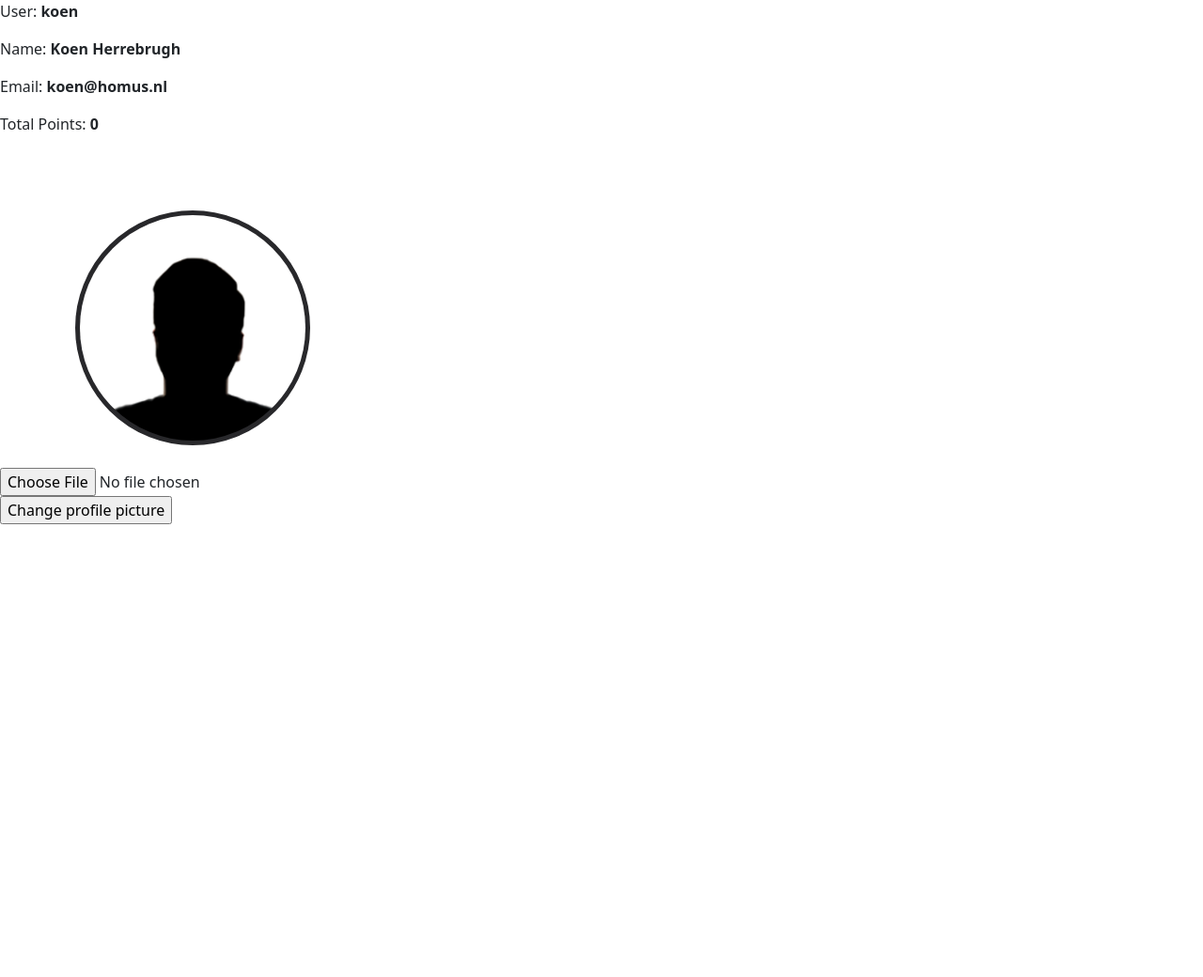
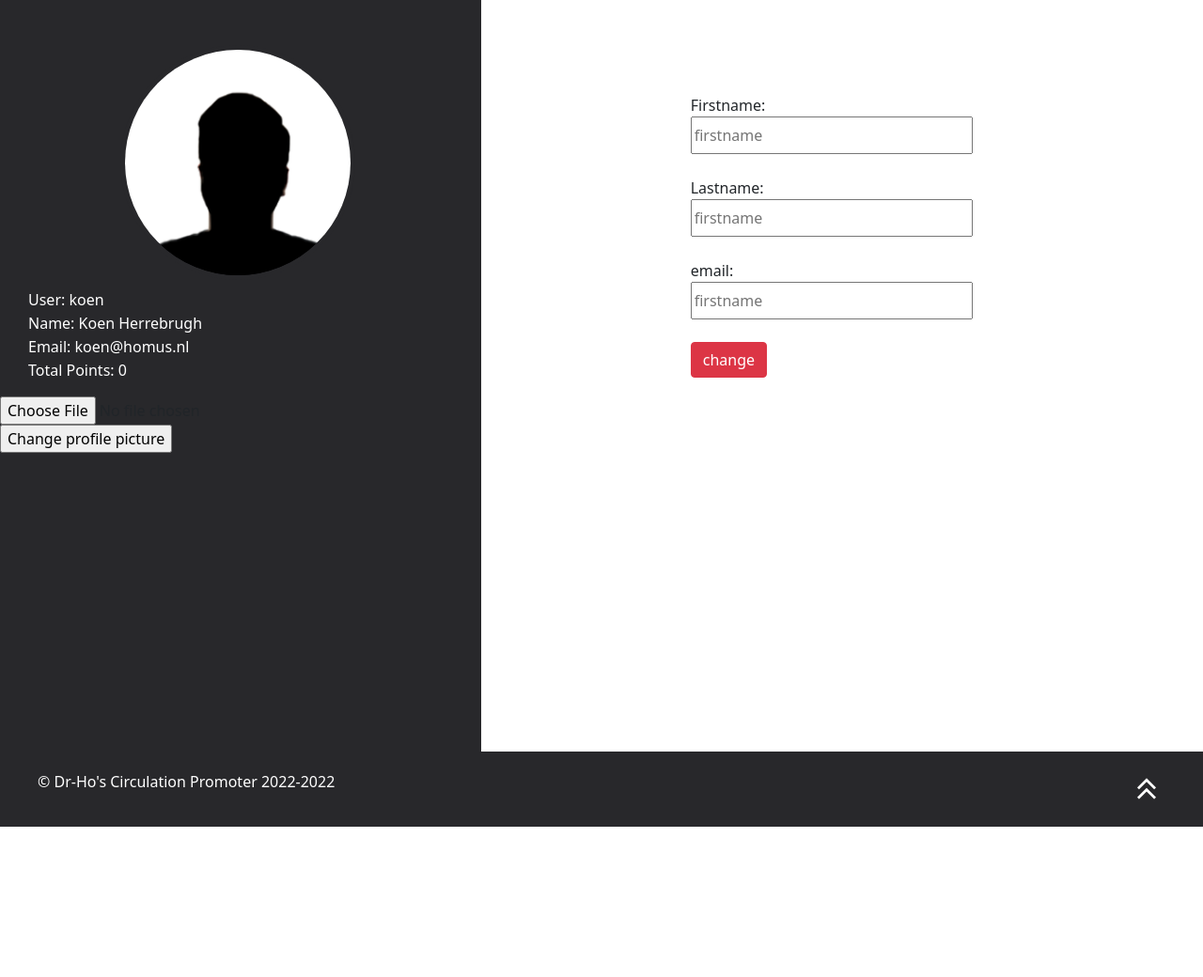
Before and after one commit to RafaelOudshoorn/f1-dr-ho-s, a PHP site: page /profile?username=koen in a window 1280 px wide. Shown: the part 80-1120 px from the top of the page at 94% size. After the commit the page ends 960 px from the top, so only its background shows below. Run offline with PHP 8.4, Linux system fonts and the light colour scheme; the visitor is signed in with stand-in values (Sample User, id 1); data comes from the database, SQL or seed files in the repository.

Commit message:
update profile
heb nog meer zet ik er morgen in ben het aan het samenvoegen

```diff
--- a/css/profile.css
+++ b/css/profile.css
@@ -6,7 +6,6 @@
     overflow:hidden;
     background:#28282B;
     margin-left: 80px;
-    margin-top: 80px;
 }
 .profielAfbeelding{
     height:250px;
@@ -14,3 +13,49 @@
     margin-left:auto;
     margin-right:auto;
 }
+.profielAfbeeldingKader{
+    width:250px;
+    height:250px;
+    border:solid 5px #28282B;
+    border-radius:50%;
+    overflow:hidden;
+    background:#010104;
+    margin-left: 25%;
+
+}
+.profielAfbeelding{
+    height:250px;
+    display:block;
+    margin-left:auto;
+    margin-right:auto;
+}
+.buttonChooseFile{
+
+}
+.change-profile{
+
+}
+.vakLinks{
+    background-color: #28282B;
+    width: 40%;
+    height: 100%;
+    float: left;
+}
+.vakRechts{
+    width:  58%;
+    height: 100%;
+    float: left;
+}
+.formProfile{
+    margin-left: 30%;
+    margin-top: 100px;
+}
+input[type=text]{
+    width: 300px;
+    height: 40px;
+}
+.persoonsgegevens{
+    color: white;
+    margin-top: -15px;
+    margin-left: 30px;
+}
--- a/profile.php
+++ b/profile.php
@@ -28,11 +28,10 @@
             <?php include "include/header.php";?>
         </header>
         <main>
+        <div class="vakLinks">
+                <br/><br/>
         <?php
-            echo "<p>User: <span style=\"font-weight:700;\">$gUInfo->username</span></p>";
-            echo "<p>Name: <span style=\"font-weight:700;\">$gUInfo->firstname $gUInfo->lastname</span></p>";
-            echo "<p>Email: <span style=\"font-weight:700;\">$gUInfo->email</span></p>";
-            echo "<p>Total Points: <span style=\"font-weight:700;\">$gUInfo->total_points</span></p>";
+
             echo "<div class=\"profielAfbeeldingKader\">";
             if(!file_exists("pfp/$gUInfo->profile_picture")){
                 $gUInfoPFP = "pictures/user_profile_error.png";
@@ -52,6 +51,10 @@
                         htmlspecialchars($_GET["username"])
                     );
                 }
+                echo "<p class='persoonsgegevens'>User: <span style=\"font-weight:500;\">$gUInfo->username</span></p>";
+                echo "<p class='persoonsgegevens'>Name: <span style=\"font-weight:500;\">$gUInfo->firstname $gUInfo->lastname</span></p>";
+                echo "<p class='persoonsgegevens'>Email: <span style=\"font-weight:500;\">$gUInfo->email</span></p>";
+                echo "<p class='persoonsgegevens'> Total Points: <span style=\"font-weight:500;\">$gUInfo->total_points</span></p>";
                 echo "<form method=\"POST\" enctype=\"multipart/form-data\">";
                 echo "<input type=\"file\" name=\"file\" class=\"buttonChooseFile\"><br/>";
                 echo "<input type=\"submit\" name=\"cPF\" value=\"Change profile picture\"><br>";
@@ -62,6 +65,18 @@
                 echo "</form>";
             }
         ?>
+                </div>
+        <div class="vakRechts">
+            <form class="formProfile">
+                Firstname:<br/>
+                <input type="text" placeholder="firstname"><br/><br/>
+                Lastname:<br/>
+                <input type="text" placeholder="firstname"><br/><br/>
+                email:<br/>
+                <input type="text" placeholder="firstname"><br/><br/>
+                <input type="button" value="change" class="btn btn-danger">
+            </form>
+        </div>
         </main>
         <footer>
             <?php include "include/footer.php";?>
```
